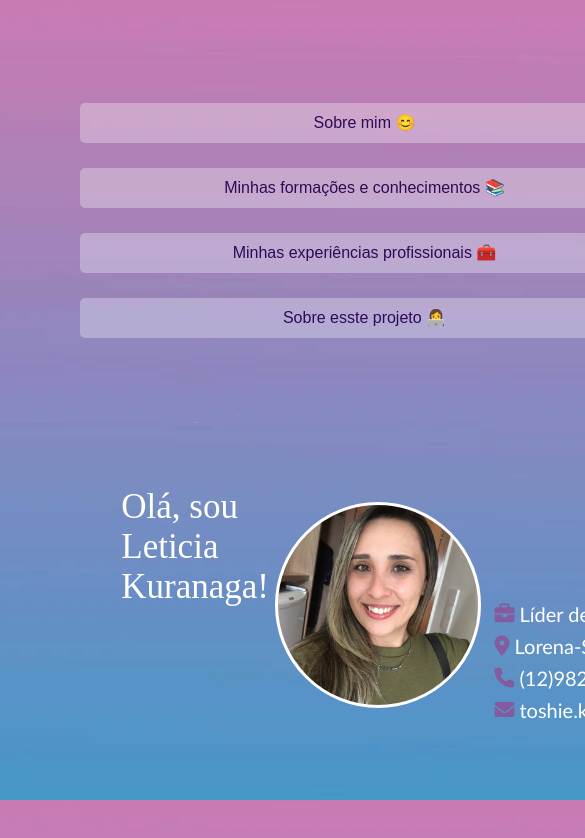
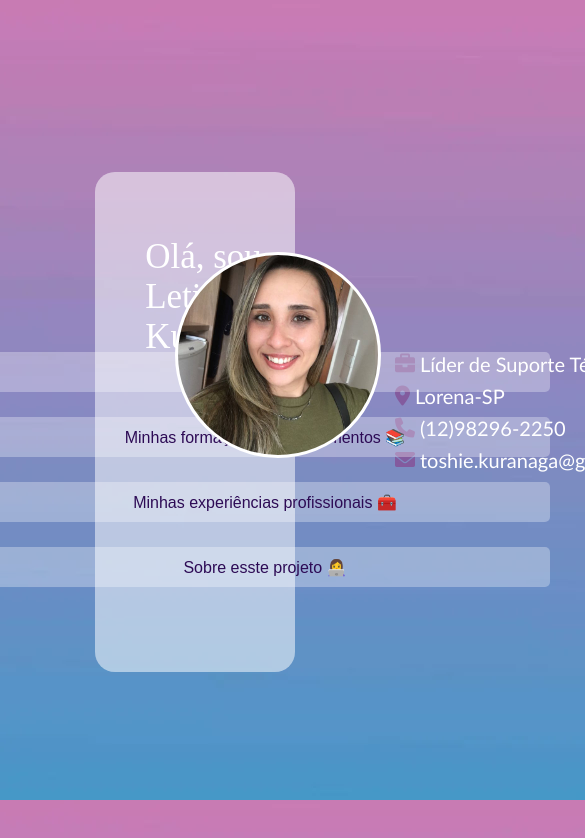
Before and after one commit to leticiakuranaga/CURRICULO-INTERATIVO, a plain HTML site: page index.html in a window 390 px wide. Shown: the top 838 px of the page, 585 px wide, since content can reach past the window. Drawn offline with Linux system fonts and the light colour scheme.

Commit message:
Update index.html

```diff
--- a/index.html
+++ b/index.html
@@ -171,8 +171,8 @@
     @media (max-width: 600px) {
       .quadrado {
     position: relative;
-    width: 1px;
-    height: 1px;
+    width: 200px;
+    height: 500px;
     background-color: rgba(255, 255, 255, 0.3);
     z-index: 1;
     border-radius: 20px;
```
